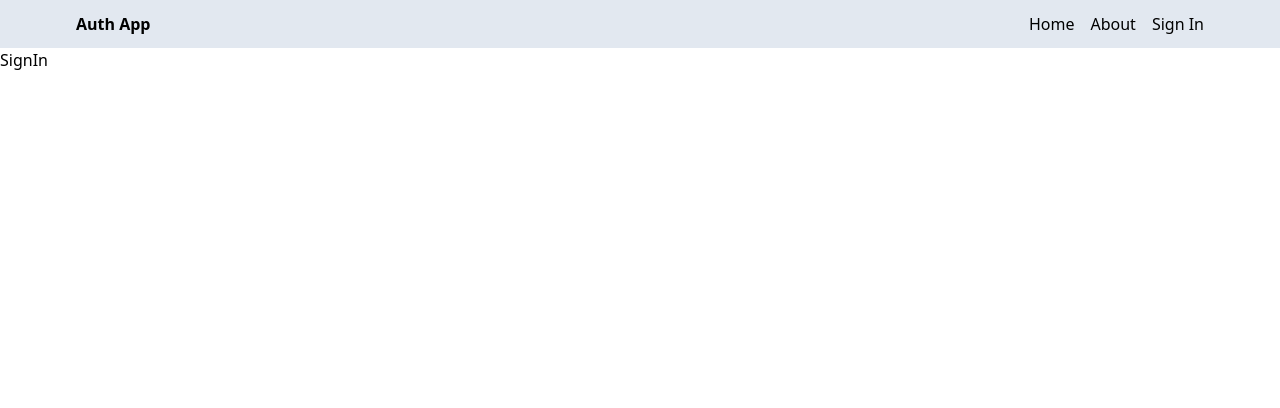
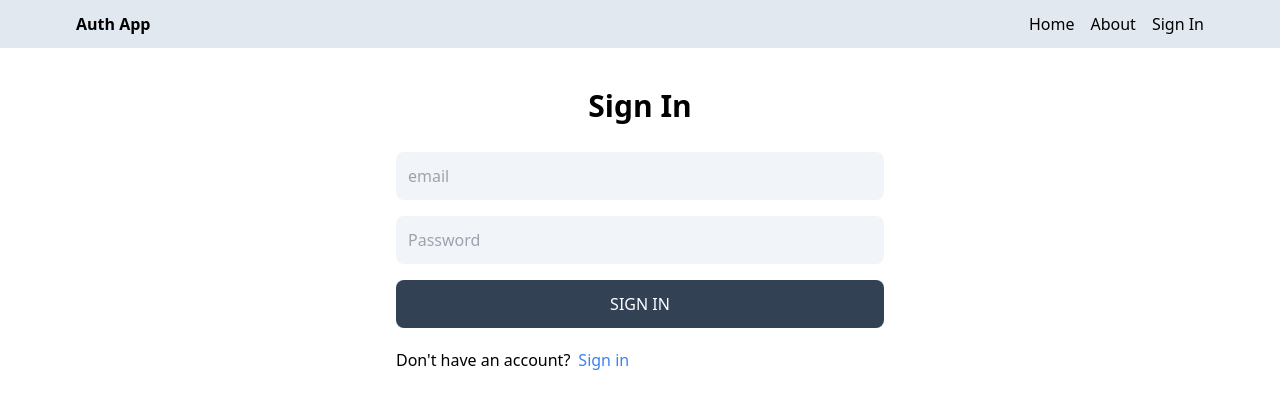
Before and after one commit to theallSparky/mern-jwt-redux, a React (Vite) app in the folder client/: page /sign-in in a window 1280 px wide. Shown: the top 408 px of the page. Built offline with nearby package versions, Linux system fonts and the light colour scheme.

Commit message:
Made SignIn.jsx

```diff
--- a/client/src/pages/SignIn.jsx
+++ b/client/src/pages/SignIn.jsx
@@ -1,3 +1,69 @@
+import { useState } from "react";
+import { Link } from "react-router-dom";
+
 export default function SignIn() {
-  return <div>SignIn</div>;
+  const [formData, setFormData] = useState({});
+  const [error, setError] = useState(false);
+  const [loading, setLoading] = useState(false);
+  const handleChange = (e) => {
+    setFormData({ ...formData, [e.target.id]: e.target.value });
+  };
+  const handleSubmit = async (e) => {
+    e.preventDefault(); // Prevents the page from reloading upon form submit
+    try {
+      setLoading(true);
+      setError(false);
+      const res = await fetch("/api/auth/signin", {
+        method: "POST",
+        headers: {
+          "Content-Type": "application/json",
+        },
+        body: JSON.stringify(formData),
+      });
+      const data = await res.json();
+      setLoading(false);
+      if (data.success === false) {
+        setError(true);
+        return;
+      }
+    } catch (error) {
+      setLoading(false);
+      setError(true);
+    }
+  };
+
+  return (
+    <div className="p-3 max-w-lg mx-auto">
+      <h1 className="text-3xl text-center font-semibold my-7">Sign In</h1>
+      <form onSubmit={handleSubmit} className="flex flex-col gap-4">
+        <input
+          type="email"
+          placeholder="email"
+          id="email"
+          className="bg-slate-100 p-3 rounded-lg"
+          onChange={handleChange}
+        />
+        <input
+          type="password"
+          placeholder="Password"
+          id="password"
+          className="bg-slate-100 p-3 rounded-lg"
+          onChange={handleChange}
+        />
+        <button
+          disabled={loading}
+          className="bg-slate-700 text-white p-3 rounded-lg uppercase hover:opacity-90 disabled:opacity-75"
+        >
+          {loading ? "Loading" : "Sign In"}
+        </button>
+      </form>
+      <div className="flex gap-2 mt-5">
+        <p>Don&apos;t have an account?</p>
+        <Link to="/sign-in">
+          <span className="text-blue-500">Sign in</span>
+        </Link>
+      </div>
+      <p className="text-red-700 mt-5">{error && "Something went wrong"}</p>
+    </div>
+  );
 }
```
